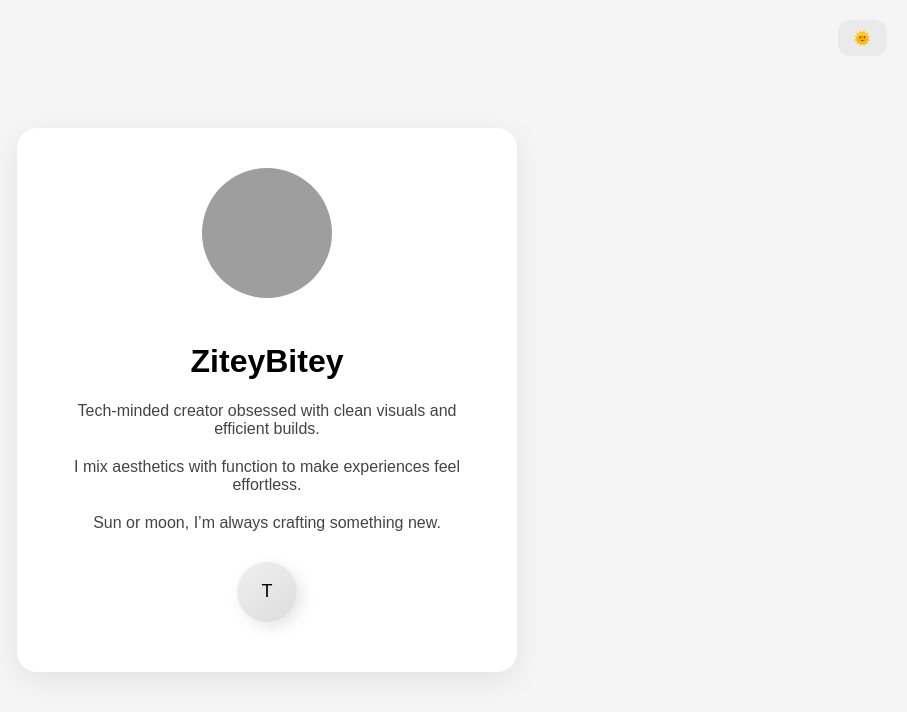
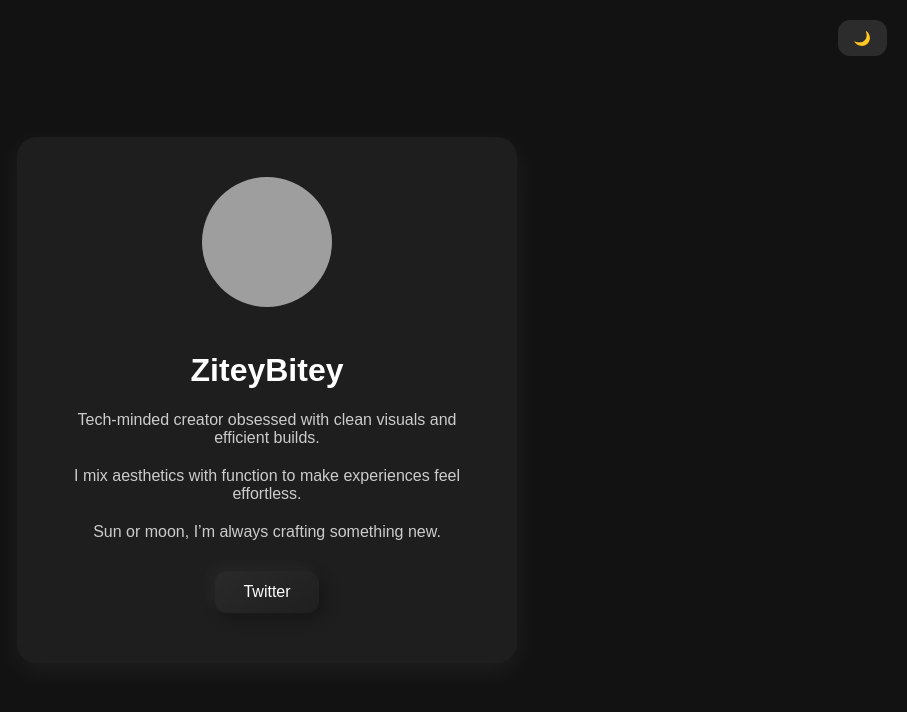
Before and after one commit to ziteybitey/ziteybitey.github.io, a plain HTML site: page index.html in a window 1280 px wide. Shown: the whole page, without its empty margins (373-1280 px from the left). Drawn offline with Linux system fonts and the light colour scheme; grey boxes are pictures that could not be loaded.

Commit message:
Implement dark mode and update button styles
Updated the profile website template to include dark mode support and changed button styles.

```diff
--- a/index.html
+++ b/index.html
@@ -1,4 +1,4 @@
-<!-- Clean Profile Website Template with Animations, Circular Buttons, and Integrated Content -->
+<!-- Clean Profile Website Template with Rectangular Buttons and Dark Mode -->
 <!DOCTYPE html>
 <html lang="en">
 <head>
@@ -8,7 +8,8 @@
   <style>
     body {
       font-family: Arial, sans-serif;
-      background: #f5f5f5;
+      background: #121212;
+      color: white;
       margin: 0;
       padding: 0;
       display: flex;
@@ -22,11 +23,11 @@
     @keyframes fadeIn { from { opacity: 0; } to { opacity: 1; } }
 
     .card {
-      background: white;
+      background: #1e1e1e;
       padding: 40px;
       border-radius: 20px;
       max-width: 420px;
-      box-shadow: 0 8px 30px rgba(0,0,0,0.08);
+      box-shadow: 0 8px 30px rgba(255,255,255,0.06);
       text-align: center;
       transform: translateY(30px);
       opacity: 0;
@@ -48,46 +49,47 @@
     @keyframes fadeSlide { from { opacity: 0; transform: translateY(15px); } to { opacity: 1; transform: translateY(0); } }
 
     h1, p { opacity: 0; animation: fadeSlide 0.8s ease forwards 0.7s; }
-    p { animation-delay: 0.85s; color: #444; margin: 8px 0 20px; }
+    p { animation-delay: 0.85s; color: #ccc; margin: 8px 0 20px; }
 
     .btn {
-      display: inline-flex;
-      justify-content: center;
-      align-items: center;
-      width: 60px;
-      height: 60px;
+      display: inline-block;
+      padding: 12px 28px;
       margin: 10px;
-      border-radius: 50%;
+      border-radius: 12px;
       border: none;
       cursor: pointer;
-      background: linear-gradient(145deg, #f0f0f0, #dcdcdc);
-      color: black;
-      font-size: 18px;
+      background: linear-gradient(145deg, #2a2a2a, #1f1f1f);
+      color: white;
+      font-size: 16px;
       text-align: center;
-      box-shadow: 5px 5px 15px rgba(0,0,0,0.1), -5px -5px 15px rgba(255,255,255,0.7);
+      box-shadow: 5px 5px 15px rgba(0,0,0,0.3), -5px -5px 15px rgba(255,255,255,0.05);
       transition: 0.3s;
       opacity: 0;
       animation: fadeSlide 0.8s ease forwards;
     }
 
     .btn:hover {
-      transform: scale(1.1);
-      background: linear-gradient(145deg, #dcdcdc, #f0f0f0);
-      box-shadow: 2px 2px 8px rgba(0,0,0,0.2), -2px -2px 8px rgba(255,255,255,0.5);
+      transform: scale(1.05);
+      background: linear-gradient(145deg, #1f1f1f, #2a2a2a);
+      box-shadow: 2px 2px 8px rgba(0,0,0,0.4), -2px -2px 8px rgba(255,255,255,0.1);
     }
 
-    /* Dark Mode */
-    body.dark { background: #121212; color: white; }
-    body.dark .card { background: #1e1e1e; box-shadow: 0 8px 30px rgba(255,255,255,0.06); }
-    body.dark .btn { background: linear-gradient(145deg, #2a2a2a, #1f1f1f); color: white; box-shadow: 5px 5px 15px rgba(0,0,0,0.3), -5px -5px 15px rgba(255,255,255,0.05); }
-    body.dark .btn:hover { background: linear-gradient(145deg, #1f1f1f, #2a2a2a); box-shadow: 2px 2px 8px rgba(0,0,0,0.4), -2px -2px 8px rgba(255,255,255,0.1); }
-
-    .toggle-btn { position: fixed; top: 20px; right: 20px; padding: 10px 16px; border-radius: 12px; background: #eaeaea; cursor: pointer; font-size: 14px; transition: 0.3s; }
-    body.dark .toggle-btn { background: #2c2c2c; color: white; }
+    .toggle-btn {
+      position: fixed;
+      top: 20px;
+      right: 20px;
+      padding: 10px 16px;
+      border-radius: 12px;
+      background: #2c2c2c;
+      cursor: pointer;
+      font-size: 14px;
+      transition: 0.3s;
+      color: white;
+    }
   </style>
 </head>
-<body>
-  <div class="toggle-btn" onclick="toggleMode()">🌞</div>
+<body class="dark">
+  <div class="toggle-btn" onclick="toggleMode()">🌙</div>
   <div class="card">
     <img src="https://i.ibb.co/Vc6qRrd7/static.png" class="pfp" />
     <h1>ZiteyBitey</h1>
@@ -95,14 +97,23 @@
     <p>I mix aesthetics with function to make experiences feel effortless.</p>
     <p>Sun or moon, I’m always crafting something new.</p>
     <div class="links">
-      <button class="btn" onclick="location.href='https://x.com/ziteybiteyarch'">T</button>
+      <button class="btn" onclick="location.href='https://x.com/ziteybiteyarch'">Twitter</button>
     </div>
   </div>
+
 <script>
   function toggleMode() {
     document.body.classList.toggle('dark');
     const btn = document.querySelector('.toggle-btn');
-    btn.textContent = document.body.classList.contains('dark') ? '🌙' : '🌞';
+    if(document.body.classList.contains('dark')) {
+      btn.textContent = '🌙';
+      document.body.style.background = '#121212';
+      document.body.style.color = 'white';
+    } else {
+      btn.textContent = '🌞';
+      document.body.style.background = '#f5f5f5';
+      document.body.style.color = '#000';
+    }
   }
 </script>
 </body>
```
